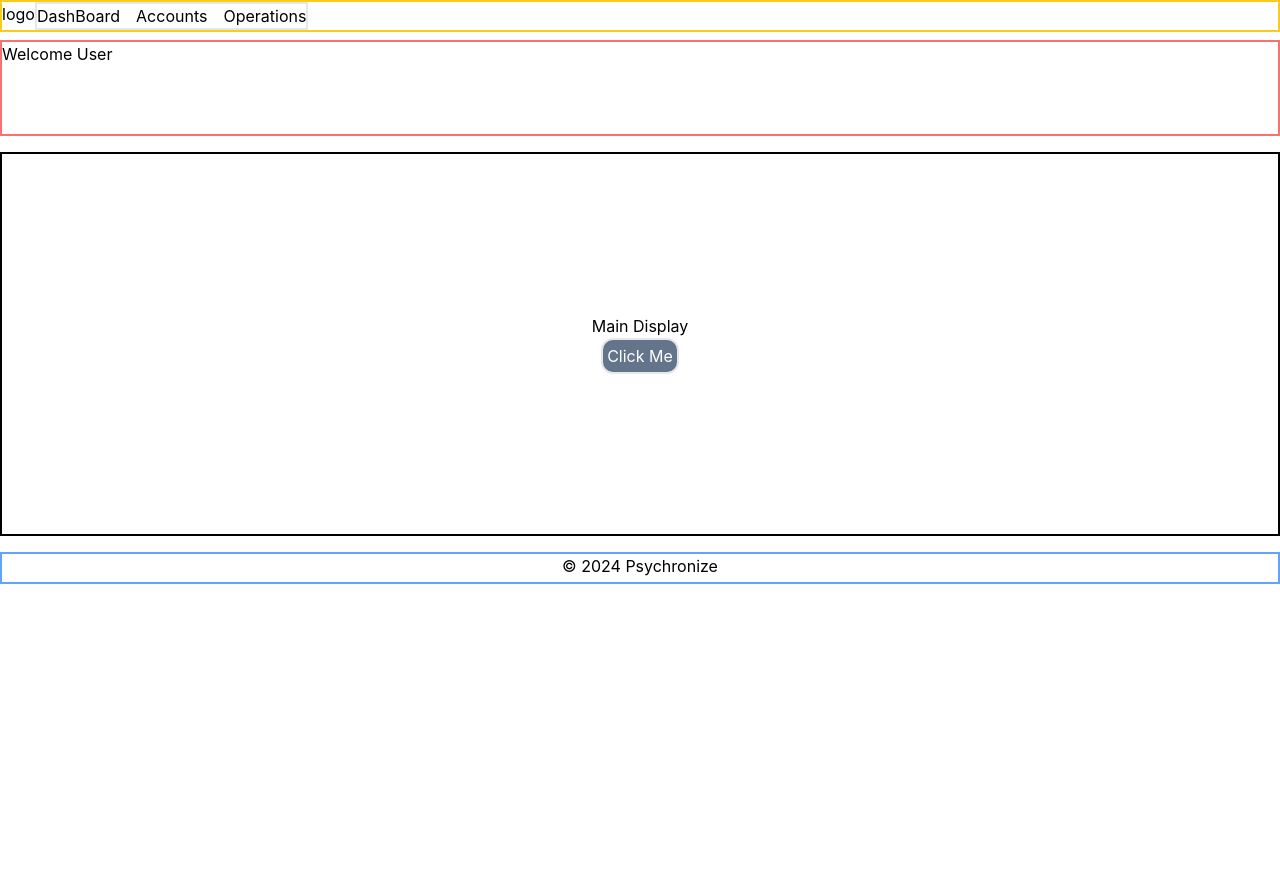
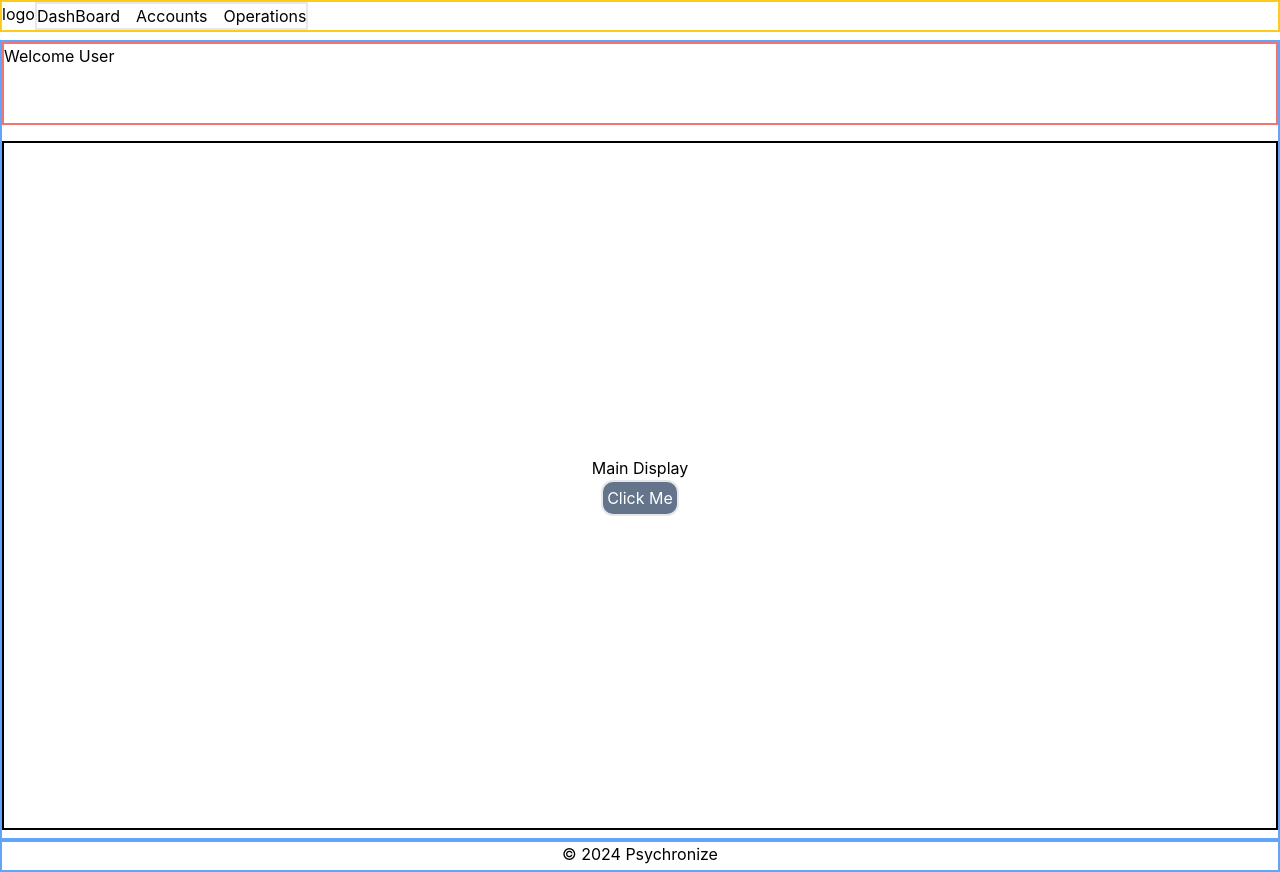
Before and after one commit to JSilvis73/Psychronize, a React (Vite) app: page / in a window 1280 px wide. Before the commit the page ends 840 px from the top, so only its background shows below. Built offline with nearby package versions, Linux system fonts and the light colour scheme.

Commit message:
Formatted the UI components.

```diff
--- a/src/App.tsx
+++ b/src/App.tsx
@@ -9,12 +9,14 @@
 
   return (
     <div className='w-100 h-screen'>
-    <div className='mt-10 h-full w-full flex flex-col gap-4'>
-    <Navbar />
-    <Header />
-    <Main />
-    <Footer />
-    </div>
+      <Navbar />
+      <div className=' border-2 border-blue-400 mt-10 h-full w-full flex flex-col gap-4'>
+
+        <Header />
+        <Main />
+
+      </div>
+      <Footer />
     </div>
   )
 }
--- a/src/components/Header.tsx
+++ b/src/components/Header.tsx
@@ -4,7 +4,7 @@
 export default function Header() {
   return (
     <div className='relative border-2 w-full h-24 border-red-400 '>
-     <h1>Welcome User</h1>
+      <h1>Welcome User</h1>
     </div>
   )
 }
--- a/src/components/Main.tsx
+++ b/src/components/Main.tsx
@@ -3,13 +3,13 @@
 
 export default function Main() {
     return (
-        <div className='relative text-center border-2 h-96 border-black flex flex-col justify-center'>
+        <div className='relative text-center border-2 h-screen mb-2 border-black flex flex-col justify-center'>
             <div>
-            Main Display
-            <Button buttonType="button"
-                onClickAction={() => alert("Hello!")}
-                displayText="Click Me"
-            />
+                Main Display
+                <Button buttonType="button"
+                    onClickAction={() => alert("Hello!")}
+                    displayText="Click Me"
+                />
             </div>
         </div>
     )
```
Also changed, not shown: src/components/Navbar.tsx (indentation only).
